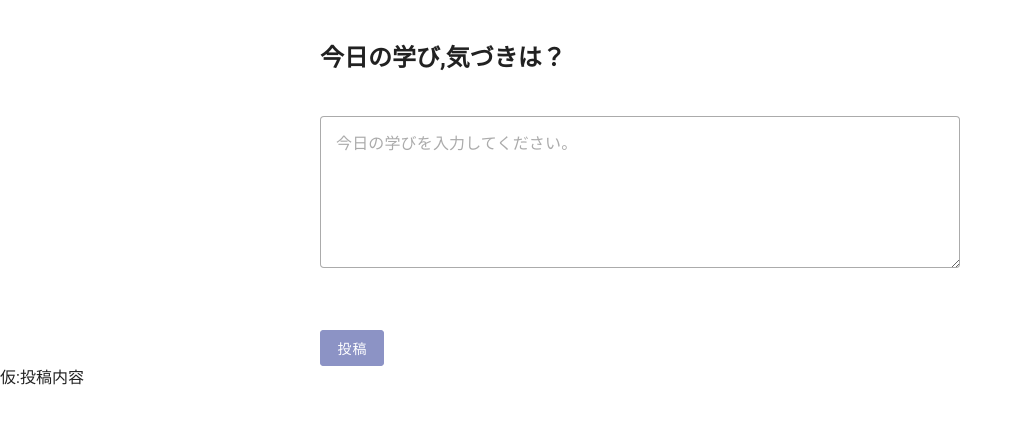
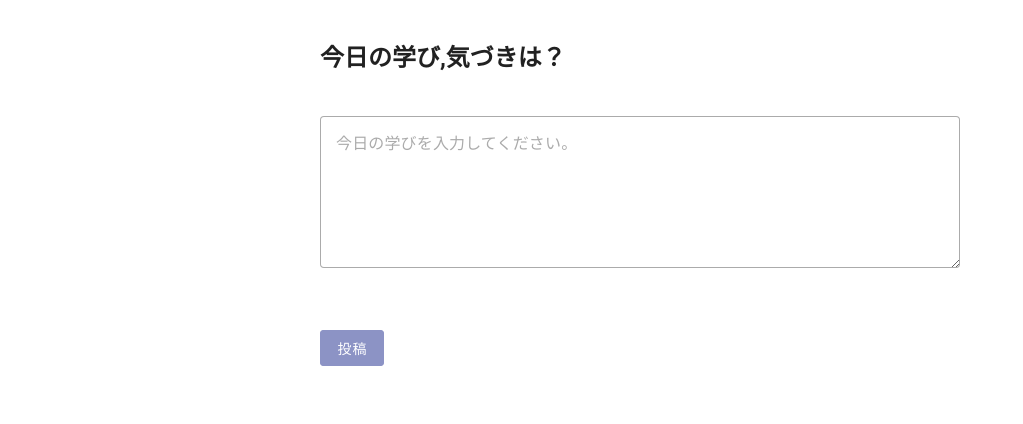
Before and after one commit to kannna5296/book-manager, a Vue app: page /add in a window 1280 px wide. Shown: the top 424 px of the page, without its empty margins (0-1023 px from the left). Built offline with nearby package versions, Linux system fonts and the light colour scheme.

Commit message:
不要行削除

```diff
--- a/src/components/LearnAdd.vue
+++ b/src/components/LearnAdd.vue
@@ -51,5 +51,4 @@ const submit = async () => {
       >
     </div>
   </v-form>
-  <div>仮:投稿内容 {{ input }}</div>
 </template>
```
